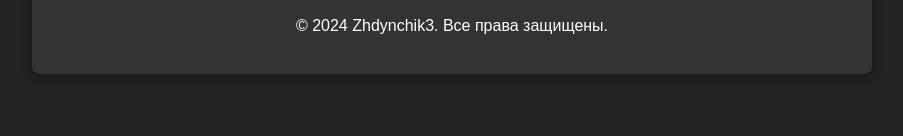
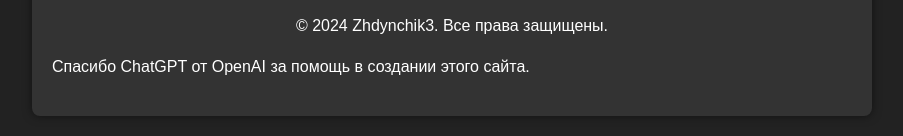
Before and after one commit to zhdyn3/zhdyn3.github.io, a plain HTML site: page index.html in a window 1280 px wide. Shown: the part 783-919 px from the top of the page, without its empty margins (188-1091 px from the left). Before the commit the page ends 877 px from the top, so only its background shows below. Drawn offline with Linux system fonts and the light colour scheme.

Commit message:
Update index.html

```diff
--- a/index.html
+++ b/index.html
@@ -147,6 +147,10 @@
         <footer>
             <p style="text-align: center;">&copy; 2024 Zhdynchik3. Все права защищены.</p>
         </footer>
+        <footer>
+    <p>Спасибо ChatGPT от OpenAI за помощь в создании этого сайта.</p>
+</footer>
+
     </div>
 </body>
 </html>
```
